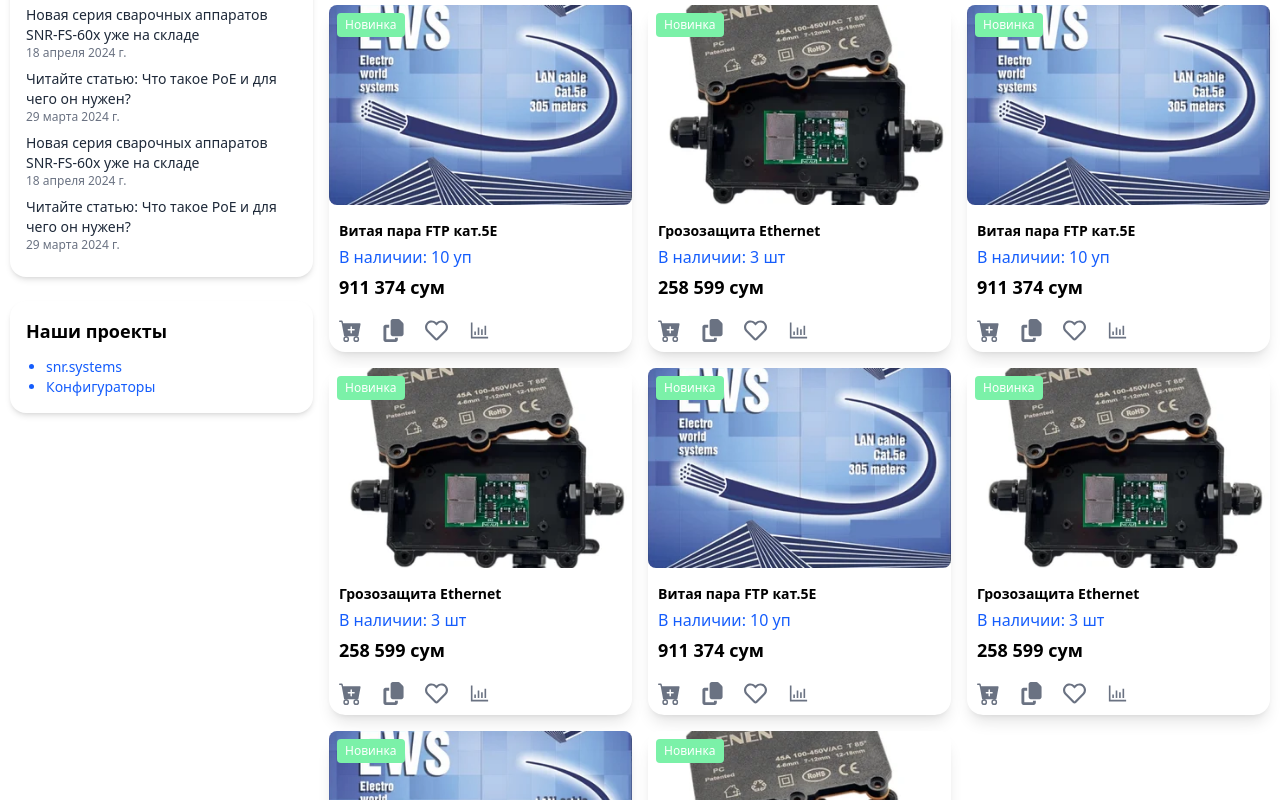
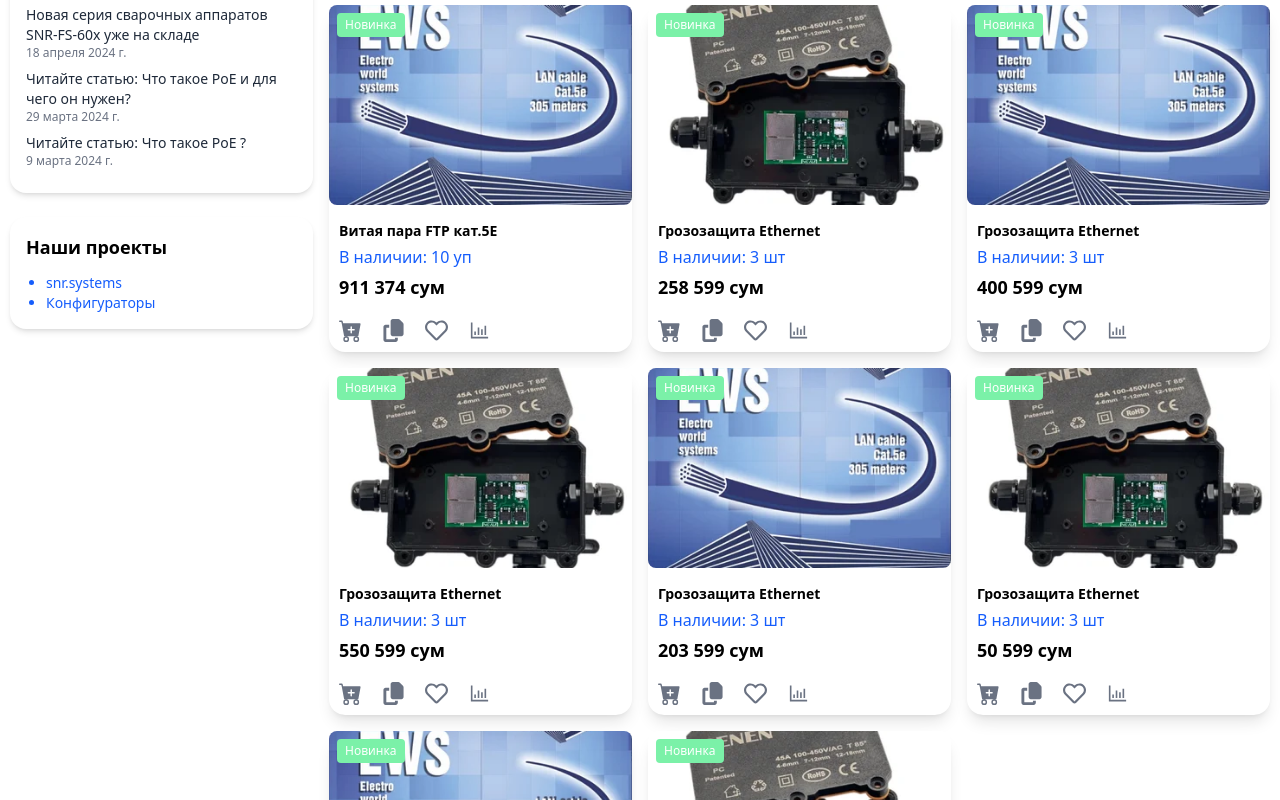
Before and after one commit to DiyorbekGaybullayev2001/sector, a React (Vite) app: page / in a window 1280 px wide. Shown: the part 1320-2120 px from the top of the page. Built offline with nearby package versions, Linux system fonts and the light colour scheme.

Commit message:
add card

```diff
--- a/src/components/products.jsx
+++ b/src/components/products.jsx
@@ -1,6 +1,153 @@
+// import React, { useState } from 'react';
+// import productsimg1 from '../imgs/productsimg1.png'
+// import productsimg2 from '../imgs/productsimg2.png'
+// import { FaCopy } from "react-icons/fa6";
+// import { FaRegHeart } from "react-icons/fa";
+// import { AiOutlineBarChart } from "react-icons/ai";
+// import { BsCartPlusFill } from "react-icons/bs";
+
+// const news = [
+//   { id: 1, title: 'Новая серия сварочных аппаратов SNR-FS-60x уже на складе', date: '18 апреля 2024 г.' },
+//   { id: 2, title: 'Читайте статью: Что такое PoE и для чего он нужен?', date: '29 марта 2024 г.' },
+//   { id: 1, title: 'Новая серия сварочных аппаратов SNR-FS-60x уже на складе', date: '18 апреля 2024 г.' },
+//   { id: 2, title: 'Читайте статью: Что такое PoE и для чего он нужен?', date: '29 марта 2024 г.' },
+// ];
+
+// const projects = [
+//   { id: 1, title: 'snr.systems' },
+//   { id: 2, title: 'Конфигураторы' }
+// ];
+
+// const productTabs = [
+//   'Рекомендуем',
+//   'Новинки',
+//   'Акции',
+//   'Товары со скидкой',
+//   'Популярное'
+// ];
+
+// const products = {
+//   'Рекомендуем': [
+//     { id: 1, title: 'Витая пара FTP кат.5E', price: '911 374 сум', availability: 'В наличии: 10 уп', image: productsimg1, isNew: true },
+//     { id: 2, title: 'Грозозащита Ethernet', price: '258 599 сум', availability: 'В наличии: 3 шт', image: productsimg2, isNew: true },
+//     { id: 1, title: 'Витая пара FTP кат.5E', price: '911 374 сум', availability: 'В наличии: 10 уп', image: productsimg1, isNew: true },
+//     { id: 2, title: 'Грозозащита Ethernet', price: '258 599 сум', availability: 'В наличии: 3 шт', image: productsimg2, isNew: true },
+//     { id: 1, title: 'Витая пара FTP кат.5E', price: '911 374 сум', availability: 'В наличии: 10 уп', image: productsimg1, isNew: true },
+//     { id: 2, title: 'Грозозащита Ethernet', price: '258 599 сум', availability: 'В наличии: 3 шт', image: productsimg2, isNew: true },
+//     { id: 1, title: 'Витая пара FTP кат.5E', price: '911 374 сум', availability: 'В наличии: 10 уп', image: productsimg1, isNew: true },
+//     { id: 2, title: 'Грозозащита Ethernet', price: '258 599 сум', availability: 'В наличии: 3 шт', image: productsimg2, isNew: true }
+
+//   ],
+//   'Новинки': [
+//     { id: 3, title: 'Новинка 1', price: '500 000 сум', availability: 'В наличии: 5 шт', image: productsimg1, isNew: true },
+//     { id: 3, title: 'Новинка 1', price: '500 000 сум', availability: 'В наличии: 5 шт', image: productsimg2, isNew: true },
+//     { id: 3, title: 'Новинка 1', price: '500 000 сум', availability: 'В наличии: 5 шт', image: productsimg2, isNew: true }
+//   ],
+//   'Акции': [
+//     { id: 4, title: 'Акция 1', price: '700 000 сум', availability: 'В наличии: 2 шт', image: productsimg2 }
+//   ],
+//   'Товары со скидкой': [
+//     { id: 5, title: 'Скидка 1', price: '300 000 сум', availability: 'В наличии: 8 шт', image: productsimg1 }
+//   ],
+//   'Популярное': [
+//     { id: 6, title: 'Популярный товар', price: '1 200 000 сум', availability: 'В наличии: 4 шт', image: productsimg2 },
+//     { id: 6, title: 'Популярный товар', price: '1 200 000 сум', availability: 'В наличии: 4 шт', image: productsimg1 }
+//   ]
+// };
+
+// const Sidebar = () => {
+//   return (
+//     <div className="space-y-6">
+//       <div className="bg-white shadow-md rounded-2xl p-4">
+//         <h2 className="text-lg font-bold mb-3">Новости</h2>
+//         {news.map(item => (
+//           <div key={item.id} className="mb-2">
+//             <p className="text-sm text-gray-800">{item.title}</p>
+//             <p className="text-xs text-gray-500">{item.date}</p>
+//           </div>
+//         ))}
+//       </div>
+//       <div className="bg-white shadow-md rounded-2xl p-4">
+//         <h2 className="text-lg font-bold mb-3">Наши проекты</h2>
+//         <ul className="list-disc ml-5">
+//           {projects.map(item => (
+//             <li key={item.id} className="text-sm text-blue-600 hover:underline">{item.title}</li>
+//           ))}
+//         </ul>
+//       </div>
+//     </div>
+//   );
+// };
+
+// const ProductCard = ({ product }) => {
+//   return (
+//     <div className=" rounded-2xl  shadow-lg  bg-white relative">
+//       {product.isNew && <span className="absolute top-2 left-2 bg-green-300 text-white text-xs px-2 py-1 rounded">Новинка</span>}
+//       <img src={product.image} alt={product.title} className="w-full h-[200px] object-cover rounded-lg mb-4" />
+//       <h3 className="text-sm font-semibold mb-1 px-[10px]">{product.title}</h3>
+//       <p className="text-blue-600 mb-1 px-[10px]">{product.availability}</p>
+//       <p className="text-lg font-bold mb-2 px-[10px]">{product.price}</p>
+//       <div className="flex gap-5 mt-2 p-[10px]">
+//         <button className=" text-gray-500 text-[23px] hover:text-blue-600"><BsCartPlusFill/></button>
+//         <button className="text-gray-500 text-[23px] hover:text-blue-500">
+//           <i className="far fa-copy"></i> <FaCopy/>
+//         </button>
+//         <button className="text-gray-500 text-[23px] hover:text-red-500">
+//           <i className="far fa-heart"></i><FaRegHeart/>
+//         </button>
+//         <button className="text-gray-500 text-[23px] hover:text-blue-600">
+//           <i className="far fa-heart"></i><AiOutlineBarChart/>
+//         </button>
+//       </div>
+//     </div>
+//   );
+// };
+
+// const ProductList = ({ selectedTab }) => {
+//   return (
+//     <div className="grid grid-cols-1 sm:grid-cols-2 lg:grid-cols-3 gap-4">
+//       {products[selectedTab].map(product => (
+//         <ProductCard key={product.id} product={product} />
+//       ))}
+//     </div>
+//   );
+// };
+
+// const ECommerceComponent = () => {
+//   const [selectedTab, setSelectedTab] = useState('Рекомендуем');
+
+//   return (
+//     <div className="container mx-auto grid grid-cols-12 gap-4 p-[10px]">
+//       <aside className="col-span-12 lg:col-span-3 ">
+//         <Sidebar />
+//       </aside>
+//       <main className="col-span-12 lg:col-span-9 ">
+//         <div className="mb-4 flex space-x-4 overflow-x-auto">
+//           {productTabs.map(tab => (
+//             <button
+//               key={tab}
+//               className={`px-4 py-2 rounded ${selectedTab === tab ? 'bg-blue-600 text-white' : 'bg-gray-50 text-gray-800'}`}
+//               onClick={() => setSelectedTab(tab)}
+//             >
+//               {tab}
+//             </button>
+//           ))}
+//         </div>
+//         <ProductList selectedTab={selectedTab} />
+//       </main>
+//     </div>
+//   );
+// };
+
+// export default ECommerceComponent;
+
+
+
+
+
 import React, { useState } from 'react';
-import productsimg1 from '../imgs/productsimg1.png'
-import productsimg2 from '../imgs/productsimg2.png'
+import productsimg1 from '../imgs/productsimg1.png';
+import productsimg2 from '../imgs/productsimg2.png';
 import { FaCopy } from "react-icons/fa6";
 import { FaRegHeart } from "react-icons/fa";
 import { AiOutlineBarChart } from "react-icons/ai";
@@ -9,8 +156,7 @@
 const news = [
   { id: 1, title: 'Новая серия сварочных аппаратов SNR-FS-60x уже на складе', date: '18 апреля 2024 г.' },
   { id: 2, title: 'Читайте статью: Что такое PoE и для чего он нужен?', date: '29 марта 2024 г.' },
-  { id: 1, title: 'Новая серия сварочных аппаратов SNR-FS-60x уже на складе', date: '18 апреля 2024 г.' },
-  { id: 2, title: 'Читайте статью: Что такое PoE и для чего он нужен?', date: '29 марта 2024 г.' },
+  { id: 3, title: 'Читайте статью: Что такое PoE ?', date: '9 марта 2024 г.' }
 ];
 
 const projects = [
@@ -30,28 +176,26 @@
   'Рекомендуем': [
     { id: 1, title: 'Витая пара FTP кат.5E', price: '911 374 сум', availability: 'В наличии: 10 уп', image: productsimg1, isNew: true },
     { id: 2, title: 'Грозозащита Ethernet', price: '258 599 сум', availability: 'В наличии: 3 шт', image: productsimg2, isNew: true },
-    { id: 1, title: 'Витая пара FTP кат.5E', price: '911 374 сум', availability: 'В наличии: 10 уп', image: productsimg1, isNew: true },
-    { id: 2, title: 'Грозозащита Ethernet', price: '258 599 сум', availability: 'В наличии: 3 шт', image: productsimg2, isNew: true },
-    { id: 1, title: 'Витая пара FTP кат.5E', price: '911 374 сум', availability: 'В наличии: 10 уп', image: productsimg1, isNew: true },
-    { id: 2, title: 'Грозозащита Ethernet', price: '258 599 сум', availability: 'В наличии: 3 шт', image: productsimg2, isNew: true },
-    { id: 1, title: 'Витая пара FTP кат.5E', price: '911 374 сум', availability: 'В наличии: 10 уп', image: productsimg1, isNew: true },
-    { id: 2, title: 'Грозозащита Ethernet', price: '258 599 сум', availability: 'В наличии: 3 шт', image: productsimg2, isNew: true }
-
+    { id: 11, title: 'Грозозащита Ethernet', price: '400 599 сум', availability: 'В наличии: 3 шт', image: productsimg1, isNew: true },
+    { id: 12, title: 'Грозозащита Ethernet', price: '550 599 сум', availability: 'В наличии: 3 шт', image: productsimg2, isNew: true },
+    { id: 13, title: 'Грозозащита Ethernet', price: '203 599 сум', availability: 'В наличии: 3 шт', image: productsimg1, isNew: true },
+    { id: 14, title: 'Грозозащита Ethernet', price: '50 599 сум', availability: 'В наличии: 3 шт', image: productsimg2, isNew: true },
+    { id: 15, title: 'Грозозащита Ethernet', price: '990 599 сум', availability: 'В наличии: 3 шт', image: productsimg1, isNew: true },
+    { id: 16, title: 'Грозозащита Ethernet', price: '770 599 сум', availability: 'В наличии: 3 шт', image: productsimg2, isNew: true },
   ],
   'Новинки': [
     { id: 3, title: 'Новинка 1', price: '500 000 сум', availability: 'В наличии: 5 шт', image: productsimg1, isNew: true },
-    { id: 3, title: 'Новинка 1', price: '500 000 сум', availability: 'В наличии: 5 шт', image: productsimg2, isNew: true },
-    { id: 3, title: 'Новинка 1', price: '500 000 сум', availability: 'В наличии: 5 шт', image: productsimg2, isNew: true }
+    { id: 4, title: 'Новинка 2', price: '550 000 сум', availability: 'В наличии: 2 шт', image: productsimg2, isNew: true }
   ],
   'Акции': [
-    { id: 4, title: 'Акция 1', price: '700 000 сум', availability: 'В наличии: 2 шт', image: productsimg2 }
+    { id: 5, title: 'Акция 1', price: '700 000 сум', availability: 'В наличии: 2 шт', image: productsimg2 }
   ],
   'Товары со скидкой': [
-    { id: 5, title: 'Скидка 1', price: '300 000 сум', availability: 'В наличии: 8 шт', image: productsimg1 }
+    { id: 6, title: 'Скидка 1', price: '300 000 сум', availability: 'В наличии: 8 шт', image: productsimg1 }
   ],
   'Популярное': [
-    { id: 6, title: 'Популярный товар', price: '1 200 000 сум', availability: 'В наличии: 4 шт', image: productsimg2 },
-    { id: 6, title: 'Популярный товар', price: '1 200 000 сум', availability: 'В наличии: 4 шт', image: productsimg1 }
+    { id: 7, title: 'Популярный товар', price: '1 200 000 сум', availability: 'В наличии: 4 шт', image: productsimg2 },
+    { id: 8, title: 'Популярный товар', price: '2 300 000 сум', availability: 'В наличии: 4 шт', image: productsimg1 }
   ]
 };
 
@@ -81,23 +225,17 @@
 
 const ProductCard = ({ product }) => {
   return (
-    <div className=" rounded-2xl  shadow-lg  bg-white relative">
+    <div className="rounded-2xl shadow-lg bg-white relative">
       {product.isNew && <span className="absolute top-2 left-2 bg-green-300 text-white text-xs px-2 py-1 rounded">Новинка</span>}
       <img src={product.image} alt={product.title} className="w-full h-[200px] object-cover rounded-lg mb-4" />
       <h3 className="text-sm font-semibold mb-1 px-[10px]">{product.title}</h3>
       <p className="text-blue-600 mb-1 px-[10px]">{product.availability}</p>
       <p className="text-lg font-bold mb-2 px-[10px]">{product.price}</p>
       <div className="flex gap-5 mt-2 p-[10px]">
-        <button className=" text-gray-500 text-[23px] hover:text-blue-600"><BsCartPlusFill/></button>
-        <button className="text-gray-500 text-[23px] hover:text-blue-500">
-          <i className="far fa-copy"></i> <FaCopy/>
-        </button>
-        <button className="text-gray-500 text-[23px] hover:text-red-500">
-          <i className="far fa-heart"></i><FaRegHeart/>
-        </button>
-        <button className="text-gray-500 text-[23px] hover:text-blue-600">
-          <i className="far fa-heart"></i><AiOutlineBarChart/>
-        </button>
+        <button className="text-gray-500 text-[23px] hover:text-blue-600"><BsCartPlusFill /></button>
+        <button className="text-gray-500 text-[23px] hover:text-blue-500"><FaCopy /></button>
+        <button className="text-gray-500 text-[23px] hover:text-red-500"><FaRegHeart /></button>
+        <button className="text-gray-500 text-[23px] hover:text-blue-600"><AiOutlineBarChart /></button>
       </div>
     </div>
   );
@@ -118,10 +256,10 @@
 
   return (
     <div className="container mx-auto grid grid-cols-12 gap-4 p-[10px]">
-      <aside className="col-span-12 lg:col-span-3 ">
+      <aside className="col-span-12 lg:col-span-3">
         <Sidebar />
       </aside>
-      <main className="col-span-12 lg:col-span-9 ">
+      <main className="col-span-12 lg:col-span-9">
         <div className="mb-4 flex space-x-4 overflow-x-auto">
           {productTabs.map(tab => (
             <button
@@ -140,137 +278,3 @@
 };
 
 export default ECommerceComponent;
-
-
-
-
-
-
-
-
-
-
-
-
-// import React from 'react';
-
-// // Yangiliklar malumotlari
-// const news = [
-//   { id: 1, title: 'Новая серия сварочных аппаратов SNR-FS-60x уже на складе', date: '18 апреля 2024 г.' },
-//   { id: 2, title: 'Читайте статью: Что такое PoE и для чего он нужен?', date: '29 марта 2024 г.' }
-// ];
-
-// // Loyihalar malumotlari
-// const projects = [
-//   { id: 1, title: 'snr.systems' },
-//   { id: 2, title: 'Конфигураторы' },
-//   { id: 2, title: 'Конфигураторы' }
-// ];
-
-// // Mahsulotlar malumotlari
-// const products = [
-//   {
-//     id: 1,
-//     title: 'Витая пара FTP кат.5E',
-//     price: '911 374 сум',
-//     availability: 'В наличии: 10 уп',
-//     image: 'https://via.placeholder.com/150',
-//     isNew: true
-//   },
-//   {
-//     id: 2,
-//     title: 'Грозозащита Ethernet',
-//     price: '258 599 сум',
-//     availability: 'В наличии: 3 шт',
-//     image: 'https://via.placeholder.com/150',
-//     isNew: true
-//   },
-//   {
-//     id: 2,
-//     title: 'Грозозащита Ethernet',
-//     price: '258 599 сум',
-//     availability: 'В наличии: 3 шт',
-//     image: 'https://via.placeholder.com/150',
-//     isNew: true
-//   },
-//   {
-//     id: 2,
-//     title: 'Грозозащита Ethernet',
-//     price: '258 599 сум',
-//     availability: 'В наличии: 3 шт',
-//     image: 'https://via.placeholder.com/150',
-//     isNew: true
-//   },
-// ];
-
-// // Chap tarafdagi sidebar componenti
-// const Sidebar = () => {
-//   return (
-//     <div className="space-y-6">
-//       <div className="bg-white shadow-md rounded-2xl p-4">
-//         <h2 className="text-lg font-bold mb-3">Новости</h2>
-//         {news.map(item => (
-//           <div key={item.id} className="mb-2">
-//             <p className="text-sm text-gray-800">{item.title}</p>
-//             <p className="text-xs text-gray-500">{item.date}</p>
-//           </div>
-//         ))}
-//       </div>
-//       <div className="bg-white shadow-md rounded-2xl p-4">
-//         <h2 className="text-lg font-bold mb-3">Наши проекты</h2>
-//         <ul className="list-disc ml-5">
-//           {projects.map(item => (
-//             <li key={item.id} className="text-sm text-blue-600">
-//                 <a href="#">
-//                     {item.title}
-//                 </a></li>
-//           ))}
-//         </ul>
-//       </div>
-//     </div>
-//   );
-// };
-
-// // Mahsulot kartasi componenti
-// const ProductCard = ({ product }) => {
-//   return (
-//     <div className="border rounded-2xl p-4 shadow-md bg-white relative">
-//       {product.isNew && <span className="absolute top-2 left-2 bg-green-400 text-white text-xs px-2 py-1 rounded">Новинка</span>}
-//       <img src={product.image} alt={product.title} className="w-full h-40 object-cover rounded-lg mb-4" />
-//       <h3 className="text-sm font-semibold mb-1">{product.title}</h3>
-//       <p className="text-blue-600 mb-1">{product.availability}</p>
-//       <p className="text-lg font-bold mb-2">{product.price}</p>
-//       <div className="flex space-x-2 text-gray-500">
-//         <button className="hover:text-blue-600"><i className="far fa-heart"></i></button>
-//         <button className="hover:text-blue-600"><i className="fas fa-shopping-cart"></i></button>
-//       </div>
-//     </div>
-//   );
-// };
-
-// // Mahsulotlar ro'yxati componenti
-// const ProductList = () => {
-//   return (
-//     <div className="grid grid-cols-1 sm:grid-cols-2 lg:grid-cols-3 gap-4">
-//       {products.map(product => (
-//         <ProductCard key={product.id} product={product} />
-//       ))}
-//     </div>
-//   );
-// };
-
-// // Asosiy komponent
-// const ECommerceComponent = () => {
-//   return (
-//     <div className="container m-auto grid grid-cols-12 gap-4 p-[10px]">
-//       <div className="col-span-3 sticky top-0">
-//         <Sidebar />
-//       </div>
-//       <div className="col-span-9">
-//         <ProductList />
-//       </div>
-//     </div>
-//   );
-// };
-
-// export default ECommerceComponent;
```
